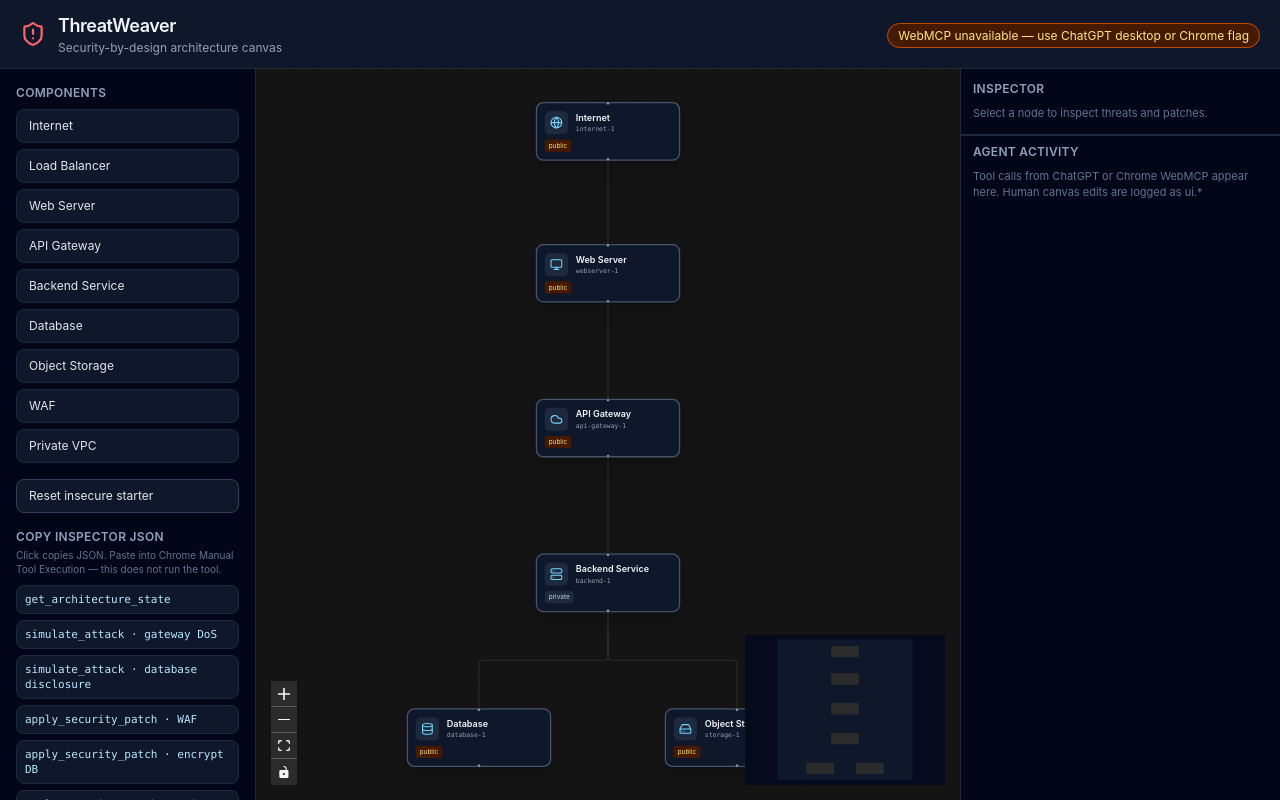
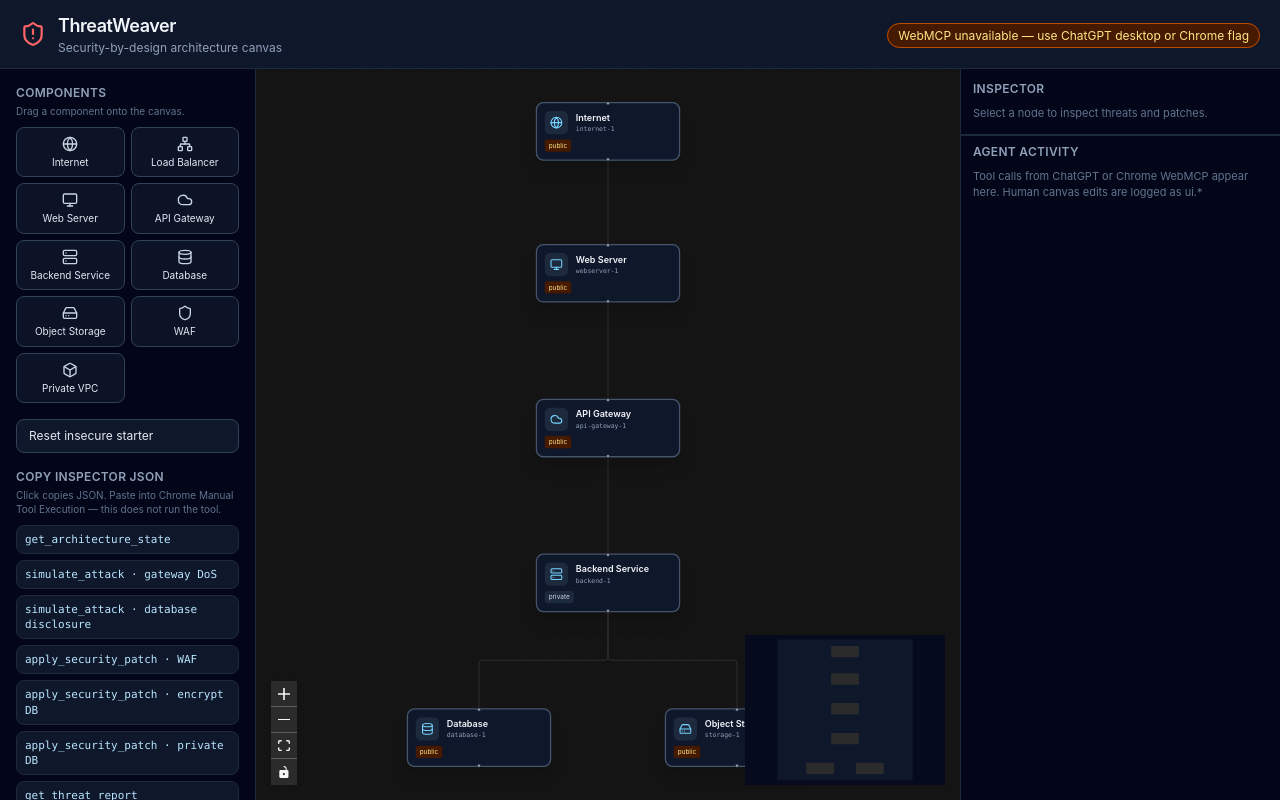
Before and after one commit to tegezc/TWeaver, a React (Vite) app in the folder client/: page / in a window 1280 px wide. Built offline with nearby package versions, Linux system fonts and the light colour scheme.

Commit message:
Make the component palette a two-column icon grid so it is distinct from copy actions.

```diff
--- a/client/src/components/Sidebar.tsx
+++ b/client/src/components/Sidebar.tsx
@@ -1,6 +1,7 @@
 import { useState } from 'react';
 import { ARCHITECTURE_KINDS, KIND_LABELS } from '../domain/kinds';
 import type { ArchitectureKind } from '../domain/kinds';
+import { KIND_ICONS } from '../nodes/kindIcons';
 import useStore from '../store/useStore';
 
 const SAMPLE_PROMPTS = [
@@ -86,10 +87,13 @@ export default function Sidebar() {
   return (
     <aside className="flex w-64 shrink-0 flex-col gap-4 overflow-y-auto border-r border-slate-800 bg-slate-950 p-4">
       <div>
-        <h2 className="mb-2 text-xs font-semibold tracking-wide text-slate-400 uppercase">
+        <h2 className="mb-1 text-xs font-semibold tracking-wide text-slate-400 uppercase">
           Components
         </h2>
-        <div className="grid gap-1.5">
+        <p className="mb-2 text-[10px] leading-snug text-slate-500">
+          Drag a component onto the canvas.
+        </p>
+        <div className="grid grid-cols-2 gap-1.5">
           {ARCHITECTURE_KINDS.map((kind) => (
             <PaletteItem key={kind} kind={kind} />
           ))}
@@ -168,16 +172,22 @@ export default function Sidebar() {
 }
 
 function PaletteItem({ kind }: { kind: ArchitectureKind }) {
+  const Icon = KIND_ICONS[kind];
+  const label = KIND_LABELS[kind];
   return (
     <div
+      role="button"
+      aria-label={`Drag ${label} onto the canvas`}
       draggable
+      title={label}
       onDragStart={(event) => {
         event.dataTransfer.setData('application/reactflow', kind);
         event.dataTransfer.effectAllowed = 'move';
       }}
-      className="cursor-grab rounded-lg border border-slate-800 bg-slate-900 px-3 py-2 text-xs text-slate-200 hover:border-slate-600 hover:bg-slate-800"
+      className="flex cursor-grab flex-col items-center gap-1 rounded-lg border border-slate-700 bg-slate-900/80 px-1.5 py-2 text-slate-200 hover:border-slate-500 hover:bg-slate-800"
     >
-      {KIND_LABELS[kind]}
+      <Icon size={16} className="text-slate-300" />
+      <span className="text-center text-[10px] leading-tight">{label}</span>
     </div>
   );
 }
--- a/client/src/nodes/ArchitectureNode.tsx
+++ b/client/src/nodes/ArchitectureNode.tsx
@@ -1,36 +1,11 @@
 import { Handle, Position, type NodeProps } from '@xyflow/react';
-import {
-  AlertTriangle,
-  Box,
-  Cloud,
-  Database,
-  Globe,
-  HardDrive,
-  Monitor,
-  Network,
-  Server,
-  Shield,
-  ShieldCheck,
-} from 'lucide-react';
-import type { NodeKind } from '../domain/kinds';
+import { AlertTriangle, Server, ShieldCheck } from 'lucide-react';
 import { PATCH_LABELS, STRIDE_LABELS } from '../domain/kinds';
 import type { ThreatNode } from '../store/types';
-
-const icons: Record<NodeKind, typeof Server> = {
-  internet: Globe,
-  loadbalancer: Network,
-  webserver: Monitor,
-  apigateway: Cloud,
-  backendservice: Server,
-  database: Database,
-  storage: HardDrive,
-  waf: Shield,
-  vpc: Box,
-  attacker: AlertTriangle,
-};
+import { KIND_ICONS } from './kindIcons';
 
 export default function ArchitectureNode({ id, data, selected }: NodeProps<ThreatNode>) {
-  const Icon = icons[data.kind] ?? Server;
+  const Icon = KIND_ICONS[data.kind] ?? Server;
   const isAttacker = data.kind === 'attacker';
   const isSecurity = data.kind === 'waf' || data.kind === 'vpc';
   const hasThreats = data.threats.length > 0;
--- /dev/null
+++ b/client/src/nodes/kindIcons.ts
@@ -0,0 +1,26 @@
+import {
+  AlertTriangle,
+  Box,
+  Cloud,
+  Database,
+  Globe,
+  HardDrive,
+  Monitor,
+  Network,
+  Server,
+  Shield,
+} from 'lucide-react';
+import type { NodeKind } from '../domain/kinds';
+
+export const KIND_ICONS: Record<NodeKind, typeof Server> = {
+  internet: Globe,
+  loadbalancer: Network,
+  webserver: Monitor,
+  apigateway: Cloud,
+  backendservice: Server,
+  database: Database,
+  storage: HardDrive,
+  waf: Shield,
+  vpc: Box,
+  attacker: AlertTriangle,
+};
```
